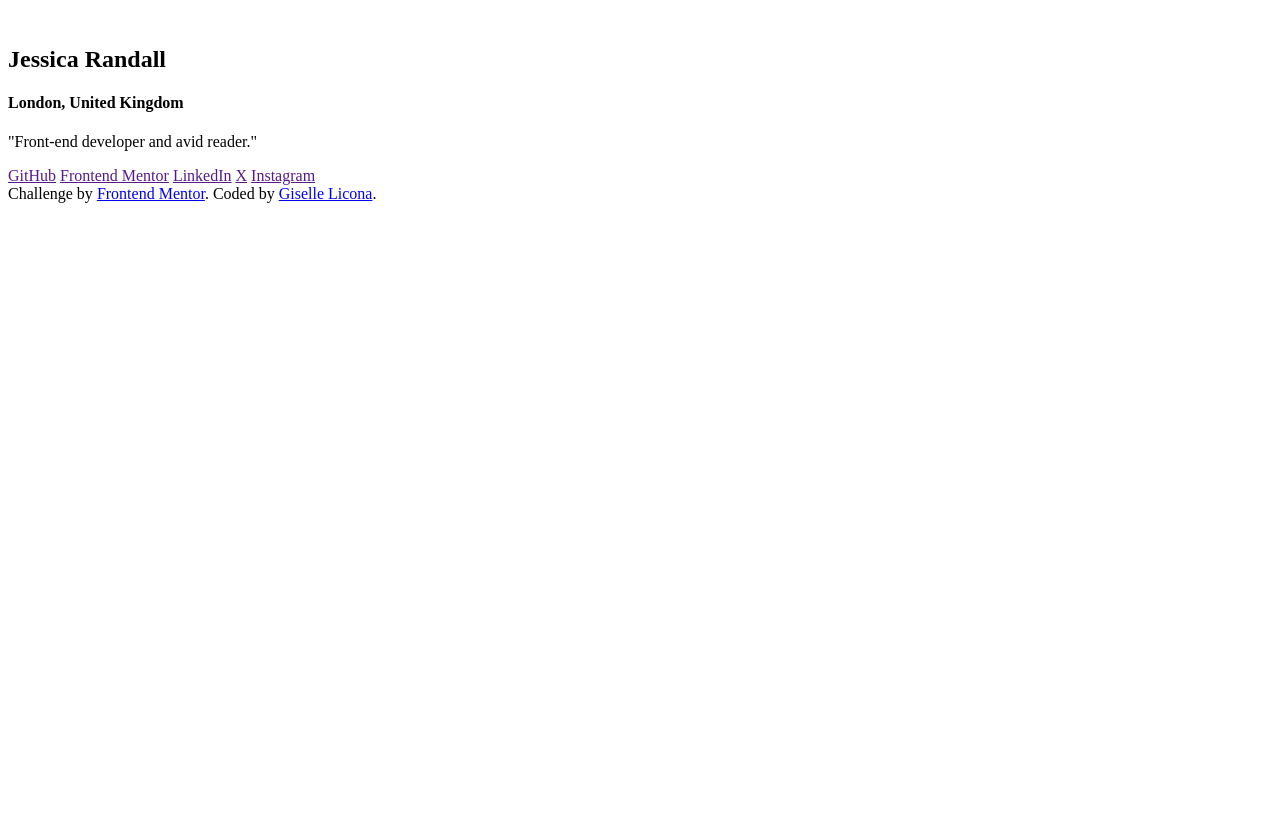
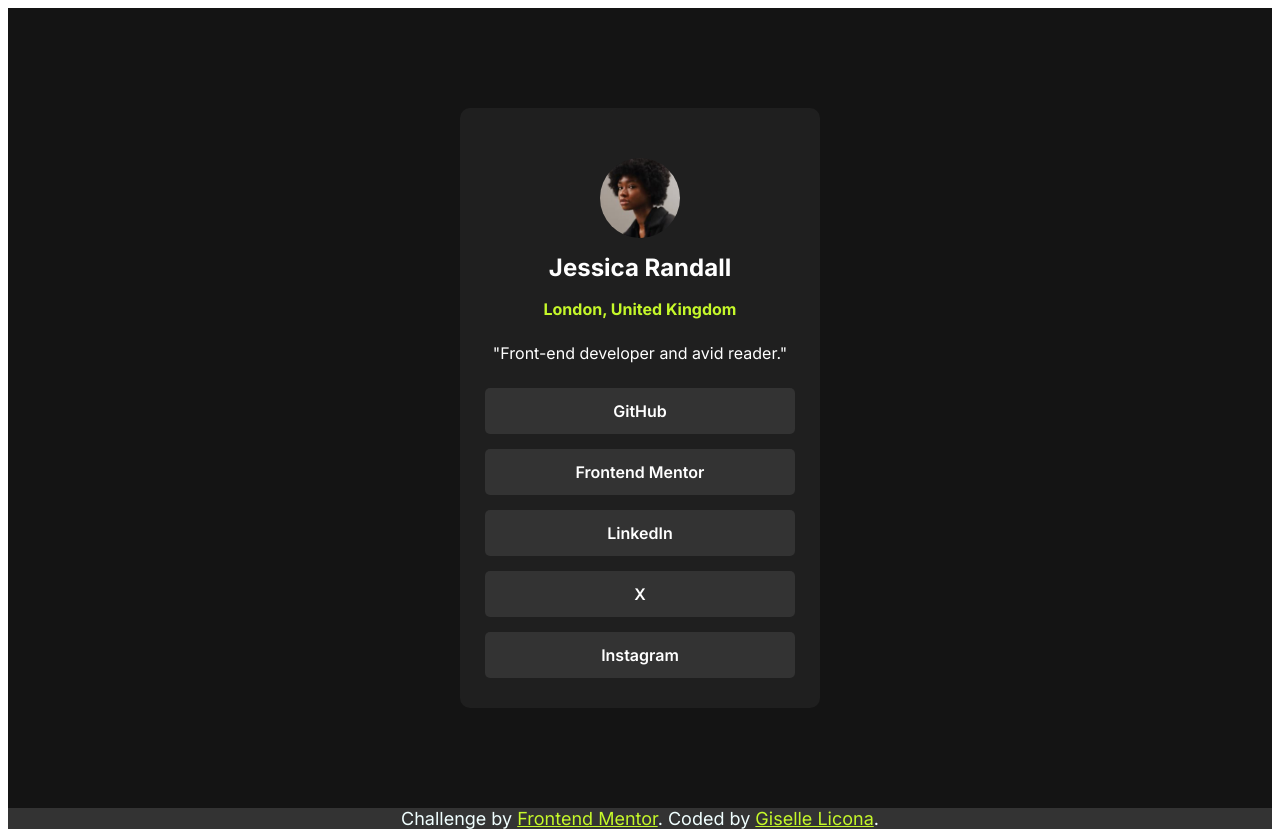
Before and after one commit to Blangis/Social-card-challenge, a plain HTML site: page docs/index.html in a window 1280 px wide. Before the commit the page ends 800 px from the top, so only its background shows below. Drawn offline with Linux system fonts and the light colour scheme; the site is published under a folder, as on GitHub Pages, so addresses that start at the root find nothing.

Commit message:
change routes

```diff
--- a/index.html
+++ b/docs/index.html
@@ -4,8 +4,8 @@
   <meta charset="UTF-8">
   <meta name="viewport" content="width=device-width, initial-scale=1.0"> <!-- displays site properly based on user's device -->
 
-  <link rel="icon" type="image/png" sizes="32x32" href="./assets/images/favicon-32x32.png">
-  <link rel="stylesheet" href="/styles/styles.css">
+  <link rel="icon" type="image/png" sizes="32x32" href="assets/images/favicon-32x32.png">
+  <link rel="stylesheet" href="styles/styles.css">
 
   <link rel="preconnect" href="https://fonts.googleapis.com">
 <link rel="preconnect" href="https://fonts.gstatic.com" crossorigin>
@@ -18,7 +18,7 @@
 <body>
   <div class="container">
     <div class="card">
-      <img src="/assets/images/avatar-jessica.jpeg" id="photo" alt="">
+      <img src="assets/images/avatar-jessica.jpeg" id="photo" alt="">
       <h2>Jessica Randall</h2>
       <h4>London, United Kingdom</h4>
 
```
Also changed, not shown: docs/assets/fonts/Inter-VariableFont_slnt,wght.ttf (renamed from assets/fonts/Inter-VariableFont_slnt,wght.ttf), docs/assets/fonts/OFL.txt (renamed from assets/fonts/OFL.txt), docs/assets/fonts/README.txt (renamed from assets/fonts/README.txt), docs/assets/fonts/static/Inter-Bold.ttf (renamed from assets/fonts/static/Inter-Bold.ttf), docs/assets/fonts/static/Inter-Regular.ttf (renamed from assets/fonts/static/Inter-Regular.ttf), docs/assets/fonts/static/Inter-SemiBold.ttf (renamed from assets/fonts/static/Inter-SemiBold.ttf), docs/assets/images/avatar-jessica.jpeg (renamed from assets/images/avatar-jessica.jpeg), docs/assets/images/favicon-32x32.png (renamed from assets/images/favicon-32x32.png), docs/design/active-states.jpg (renamed from design/active-states.jpg), docs/design/destkop-design.jpg (renamed from design/destkop-design.jpg), docs/design/mobile-design.jpg (renamed from design/mobile-design.jpg), docs/styles/styles.css (renamed from styles/styles.css).
